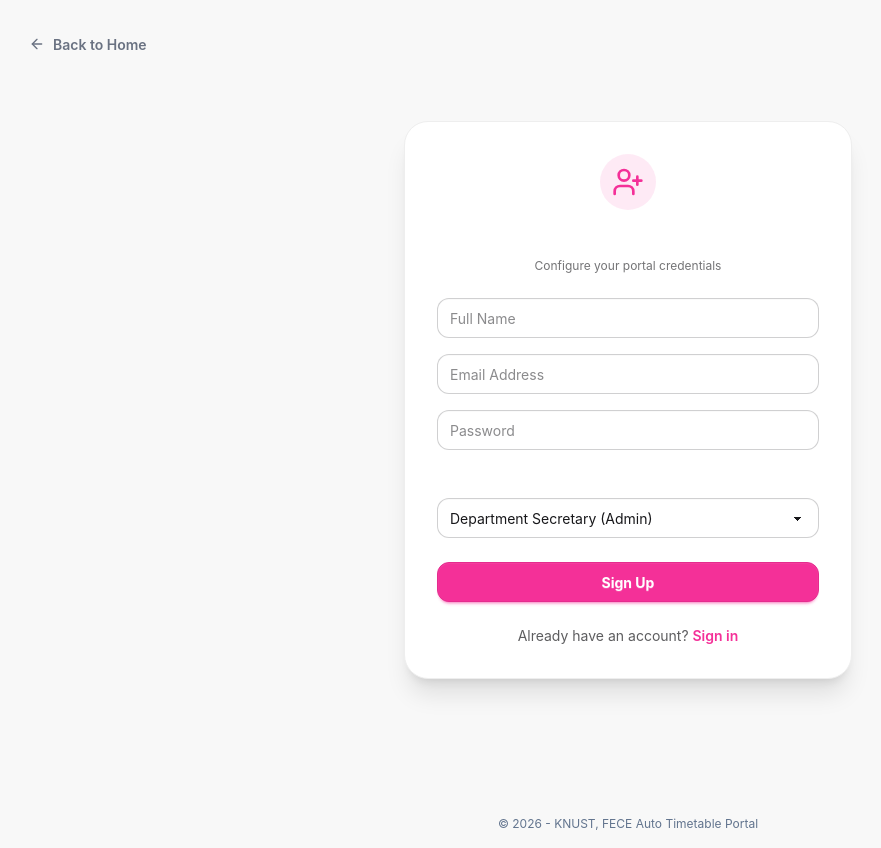
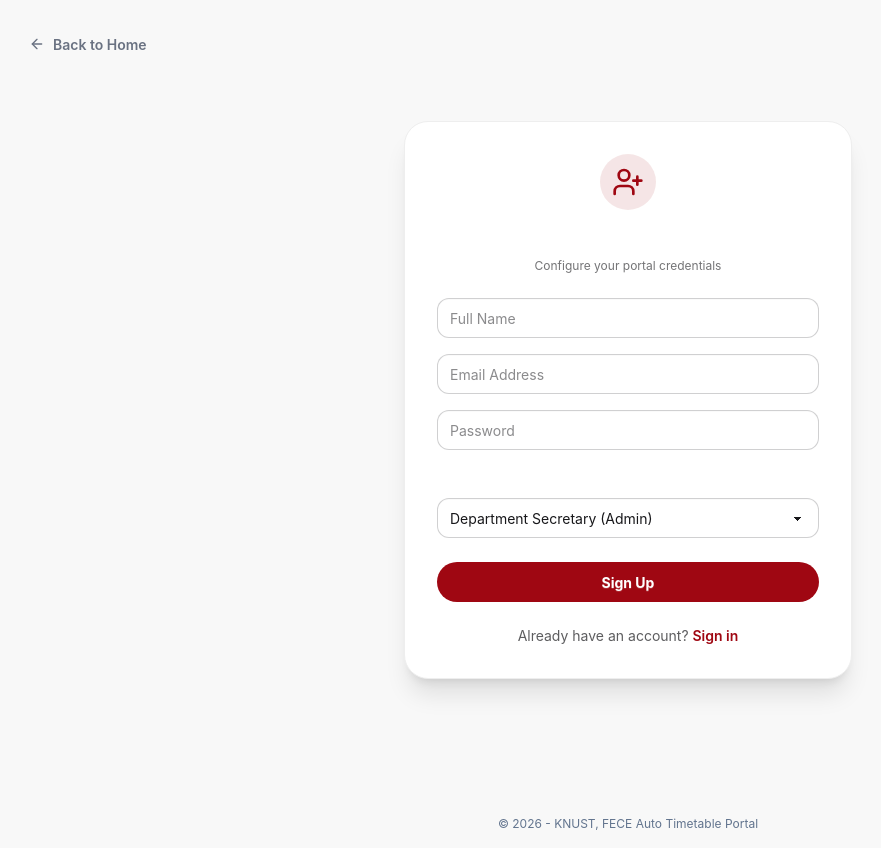
Before and after one commit to leonddarko/auto-timetable-gen, a Next.js app: page /sign-up in a window 1280 px wide. Shown: the whole page, without its empty margins (12-893 px from the left). Built offline with nearby package versions, Linux system fonts and the light colour scheme; no server answers.

Commit message:
UI update

```diff
--- a/app/(auth)/sign-up/page.js
+++ b/app/(auth)/sign-up/page.js
@@ -90,8 +90,8 @@ export default function SignupPage() {
 
       <div className="card w-full max-w-md bg-base-100 shadow-xl border border-base-300 rounded-3xl p-6 md:p-8">
         <div className="flex flex-col items-center mb-6">
-          <div className="bg-secondary/10 p-3 rounded-full text-secondary mb-2">
-            <UserPlus className="w-8 h-8" />
+          <div className="bg-red-800/10 p-3 rounded-full text-secondary mb-2">
+            <UserPlus className="w-8 h-8 text-red-800" />
           </div>
           <h2 className="text-3xl font-extrabold text-white text-center">Create Account</h2>
           <p className="text-xs text-base-content/60 mt-1">Configure your portal credentials</p>
@@ -182,7 +182,7 @@ export default function SignupPage() {
           <button
             type="submit"
             disabled={loading}
-            className="btn btn-secondary btn-block rounded-xl mt-2 text-white font-bold"
+            className="btn btn-ghost bg-red-800  btn-block rounded-full mt-2 text-white font-bold"
           >
             {loading ? (
               <span className="flex justify-center items-center gap-2">
@@ -197,7 +197,7 @@ export default function SignupPage() {
 
         <p className="text-sm text-base-content/70 mt-6 text-center">
           Already have an account?{" "}
-          <Link href="/sign-in" className="text-secondary font-semibold hover:underline">
+          <Link href="/sign-in" className="text-red-800 font-semibold hover:underline">
             Sign in
           </Link>
         </p>
--- a/app/admin/page.js
+++ b/app/admin/page.js
@@ -120,7 +120,7 @@ export default function AdminDashboard() {
                         <button
                             onClick={triggerAutoGenerator}
                             disabled={generating || courses.length === 0 || venues.length === 0}
-                            className="btn btn-secondary text-white rounded-xl gap-2 font-bold shadow-md shadow-secondary/20"
+                            className="btn btn-ghost text-white rounded-full bg-red-500 gap-2 font-bold shadow-md shadow-red-800/20"
                         >
                             <Sparkles className="w-5 h-5 animate-pulse" />
                             {generating ? "Generating Slots..." : "Generate Timetable"}
@@ -134,7 +134,7 @@ export default function AdminDashboard() {
                             <div><div className="text-xs text-base-content/50 font-bold uppercase">Lecturers</div><div className="text-2xl font-black text-white">{lecturers.length}</div></div>
                         </div>
                         <div className="bg-base-100 border border-base-300 p-4 rounded-2xl flex items-center gap-4 shadow-sm">
-                            <div className="bg-secondary/10 p-3 rounded-xl text-secondary"><BookOpen /></div>
+                            <div className="bg-red-500/10 p-3 rounded-xl text-secondary"><BookOpen className=" text-red-500" /></div>
                             <div><div className="text-xs text-base-content/50 font-bold uppercase">Courses</div><div className="text-2xl font-black text-white">{courses.length}</div></div>
                         </div>
                         <div className="bg-base-100 border border-base-300 p-4 rounded-2xl flex items-center gap-4 shadow-sm">
--- a/app/dashboard/page.js
+++ b/app/dashboard/page.js
@@ -189,7 +189,7 @@ export default function LecturerDashboard() {
                                                 </div>
                                                 <div className="space-y-1">
                                                     <h3 className="text-lg font-black text-white tracking-tight flex items-center gap-2">
-                                                        <BookOpen className="w-4 h-4 text-secondary shrink-0" />
+                                                        <BookOpen className="w-4 h-4 text-red-800 shrink-0" />
                                                         {slot.courseId?.code}
                                                     </h3>
                                                     <p className="text-sm font-medium text-base-content/70 leading-snug">
--- a/app/page.js
+++ b/app/page.js
@@ -62,7 +62,7 @@ export default function Home() {
                   {/* Temporary Sign Up Option */}
                   <div className="flex flex-col justify-between items-center p-6 border border-base-200 rounded-3xl bg-base-50 hover:shadow-md transition">
                     <div className="flex flex-col items-center gap-2 mb-4">
-                      <UserPlus className="w-8 h-8 text-secondary" />
+                      <UserPlus className="w-8 h-8 text-red-800" />
                       <h3 className="font-bold text-lg text-white">Sign Up</h3>
                       <p className="text-xs text-base-content/60">
                         Create an administrative account to configure the departmental database.
@@ -70,7 +70,7 @@ export default function Home() {
                     </div>
                     <Link
                       href="/sign-up"
-                      className="btn btn-secondary btn-block rounded-full gap-2"
+                      className="btn btn-ghost btn-block bg-red-800 rounded-full gap-2"
                     >
                       <UserPlus className="w-4 h-4" />
                       Sign Up
--- a/components/layout/NavigationBar.js
+++ b/components/layout/NavigationBar.js
@@ -4,7 +4,7 @@ import { useEffect, useState } from "react";
 import Link from "next/link";
 import { usePathname } from "next/navigation";
 import { useSession, signOut } from "next-auth/react";
-import { CalendarDays, LayoutDashboard, ShieldCheck, User, LogOut, UserPlus } from "lucide-react";
+import { CalendarDays, LayoutDashboard, ShieldCheck, User, LogOut, UserPlus, LogIn } from "lucide-react";
 import Image from "next/image";
 
 export default function NavigationBar() {
@@ -77,7 +77,7 @@ export default function NavigationBar() {
                   {session.user?.role === "admin" ? (
                     <ShieldCheck className="w-5 h-5 text-success" />
                   ) : (
-                    <User className="w-5 h-5 text-info" />
+                    <User className="w-5 h-5 text-primary" />
                   )}
                 </div>
 
@@ -140,7 +140,7 @@ export default function NavigationBar() {
               href="/sign-in"
               className="btn btn-primary btn-sm md:btn-md rounded-full px-6 text-white font-semibold shadow-sm"
             >
-              Sign In
+              <LogIn className="w-4 h-4 " />
             </Link>
           )}
         </div>
```
